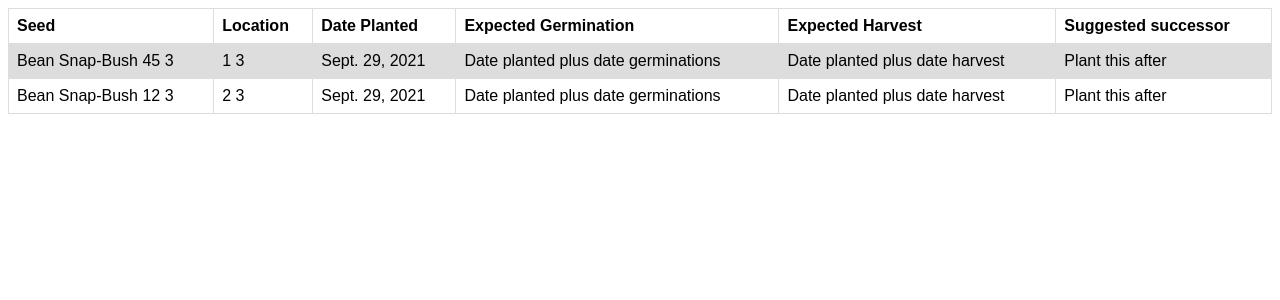
After one commit to mleo40/MyGarden, a Django app: page /planted/ in a window 1280 px wide. The commit adds this page. Shown: the top 300 px of the page. Run offline with Django 3.2, Linux system fonts and the light colour scheme; data comes from the database, SQL or seed files in the repository; both versions use the stored data as it was after the commit.

Commit message:
this is actually getting somewhere....

```diff
--- a/seeds/models.py
+++ b/seeds/models.py
@@ -10,6 +10,7 @@ class Seeds(models.Model):
                      ("3", "full sun")
                      )
 
+    id = models.AutoField(primary_key=True)
     name = models.CharField(max_length=64)
     sow = models.DateField(default="2022-05-04")
     subname = models.CharField(max_length=64, blank=True)
@@ -29,6 +30,7 @@ class PlantingBeds(models.Model):
     """
     Planting bed object
     """
+    id = models.AutoField(primary_key=True)
     zone = models.IntegerField(default=1, choices=((1, "One"),
                                         (2, "Two"),
                                         (3, "Three"),
@@ -44,6 +46,7 @@ class Planted(models.Model):
     """
     What's actually been planted
     """
+    id = models.AutoField(primary_key=True)
     seed = models.ForeignKey(Seeds, on_delete=models.CASCADE, related_name='name2')
     location = models.ForeignKey(PlantingBeds, on_delete=models.CASCADE, related_name='bed_number2')
     date = models.DateField()
--- a/seeds/templates/seeds/index.html
+++ b/seeds/templates/seeds/index.html
@@ -7,6 +7,7 @@
 <p><a href = {% url 'seeds' %}>Seeds</a></p>
 <p><a href = {% url 'beds' %}>Beds</a></p>
 <p><a href = {% url 'planting' %}>Planting</a></p>
+<p><a href = {% url 'planted' %}>Planted</a></p>
     </br>
 <img src="{% static 'seeds/images/the_garden.jpg' %}" alt="A Picture of My Garden"/>
 {% endblock %}
--- /dev/null
+++ b/seeds/templates/seeds/planted.html
@@ -0,0 +1,26 @@
+{% extends 'seeds/layout.html' %}
+{% load static %}
+
+<title>Planted</title>
+
+{%  block body %}
+ <table>
+        <tr>
+            <th>Seed</th>
+            <th>Location</th>
+            <th>Date Planted</th>
+            <th>Expected Germination</th>
+            <th>Expected Harvest</th>
+            <th>Suggested successor</th>
+        </tr>
+
+        {% for plant in planted %}
+        <tr>
+            <td>{{ plant.seed }} </td>
+            <td>{{ plant.location }} </td>
+            <td>{{ plant.date }} </td>
+            <td>Date planted plus date germinations </td>
+            <td>Date planted plus date harvest </td>
+            <td>Plant this after </td>
+        {% endfor %}
+{% endblock %}
--- a/seeds/templates/seeds/planting.html
+++ b/seeds/templates/seeds/planting.html
@@ -1,4 +1,5 @@
 {% extends 'seeds/layout.html' %}
+{%  load static %}
 
 {% block body %}
 
@@ -14,4 +15,9 @@
     {% endfor %}
 </select>
     <input type="submit" value="PLANT!"/>
+
+    </br>
+    </br>
+<img src="{% static 'seeds/images/the_garden.jpg' %}" alt="A Picture of My Garden"/>
+
 {% endblock %}
--- a/seeds/urls.py
+++ b/seeds/urls.py
@@ -7,4 +7,5 @@ urlpatterns = [
     path('seeds/', views.seeds, name='seeds'),
     path('beds/', views.beds, name='beds'),
     path('planting/', views.planting, name='planting'),
+    path('planted/', views.planted, name='planted'),
 ]
--- a/seeds/views.py
+++ b/seeds/views.py
@@ -24,3 +24,9 @@ def planting(requests):
         "seeds": Seeds.objects.all(),
         "beds": PlantingBeds.objects.all()
     })
+
+
+def planted(requests):
+    return render(requests, 'seeds/planted.html', {
+        "planted": Planted.objects.all(),
+    })
```
Also changed, not shown: db.sqlite3, seeds/migrations/0006_auto_20210929_1909.py (added).
